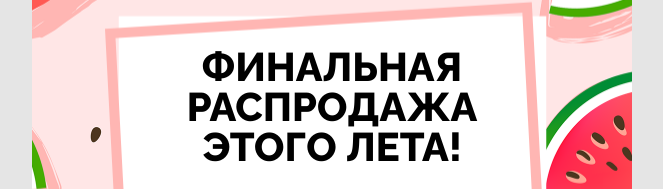
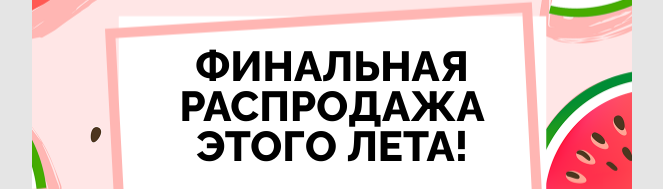
Before and after one commit to TheBreeng/test-mail, a plain HTML site: page index.html in a window 1280 px wide. Shown: the part 99-288 px from the top of the page, without its empty margins (308-971 px from the left). Drawn offline with Linux system fonts and the light colour scheme.

Commit message:
правки

```diff
--- a/index.html
+++ b/index.html
@@ -75,7 +75,7 @@
         }
 
         .block-title {
-            font-size: 20px;
+            font-size: 42px;
             line-height: 40px;
             font-weight: 800;
             text-transform: uppercase;
@@ -237,11 +237,11 @@
 
                                 <tr>
                                     <td class="block-title" align="center">
-                                        <h1 style="font-family: Arial, Helvetica, sans-serif, 'Raleway';">
+                                        <p style="font-family: Arial, Helvetica, sans-serif, 'Raleway';">
                                             Финальная<br />
                                             распродажа<br />
                                             этого лета!<br />
-                                        </h1>
+                                        </p>
                                     </td>
                                 </tr>
 
```
